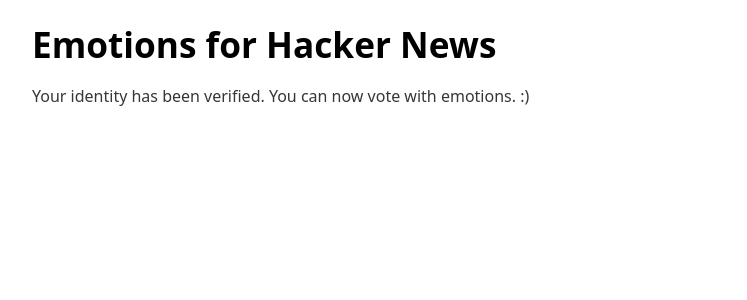
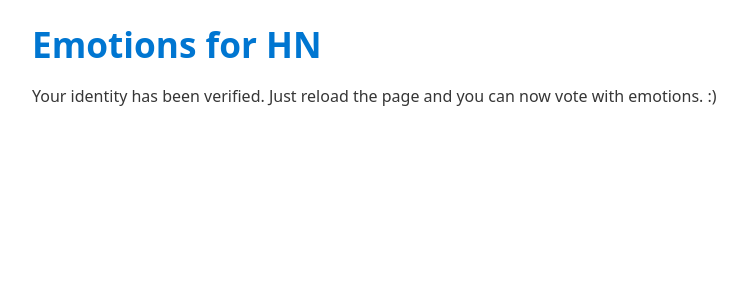
Before and after one commit to swapi/hn-emotions-server, a Python web app: template templates/verified.html in a window 1280 px wide. Shown: the top 300 px of the page, without its empty margins (208-955 px from the left). Run offline with Jinja, Linux system fonts and the light colour scheme; the template is opened without the code that fills it, so the values that code supplies are empty.

Commit message:
Changes to webpages header/title

```diff
--- a/templates/signup.html
+++ b/templates/signup.html
@@ -1,12 +1,12 @@
 <!DOCTYPE html>
 <html lang='en'>
   <head>
-    <title>Emotions for Hacker News | Signup</title>
+    <title>Emotions for HN | Signup</title>
     <link id='stylesheet' rel='stylesheet' href='/light.css'>
     <meta name='viewport' content='width=device-width, initial-scale=1.0'>
   </head>
   <body>
-    <h1>Emotions for Hacker News</h1>
+    <h1><a href="/">Emotions for HN</a></h1>
 
     <h3>Signup</h3>
     <form action='/user/signup' method='post'>
--- a/templates/verified.html
+++ b/templates/verified.html
@@ -1,11 +1,11 @@
 <html lang='en'>
   <head>
-    <title>Emotions for Hacker News | Verification</title>
+    <title>Emotions for HN | Verification</title>
     <link id='stylesheet' rel='stylesheet' href='/light.css'>
     <meta name='viewport' content='width=device-width, initial-scale=1.0'>
   </head>
   <body>
-    <h1>Emotions for Hacker News</h1>
+    <h1><a href="/">Emotions for HN</a></h1>
 
 	{% if error %}
 	<p>
@@ -14,7 +14,7 @@
     </p>
 	{% else %}
     <p>
-      Your identity has been verified. You can now vote with emotions. :)
+      Your identity has been verified. Just reload the page and you can now vote with emotions. :)
     </p>
     {% endif %}
   </body>
--- a/templates/verify.html
+++ b/templates/verify.html
@@ -1,11 +1,11 @@
 <html lang='en'>
   <head>
-    <title>Emotions for Hacker News | Verification</title>
+    <title>Emotions for HN | Verification</title>
     <link id='stylesheet' rel='stylesheet' href='/light.css'>
     <meta name='viewport' content='width=device-width, initial-scale=1.0'>
   </head>
   <body>
-    <h1>Emotions for Hacker News</h1>
+    <h1><a href="/">Emotions for HN</a></h1>
 
     <p>
       An email has been sent to your email address <code>{{ email }}</code>. Click it to verify your identify.
```
Also changed, not shown: static/index.html (+10 -0 lines).
